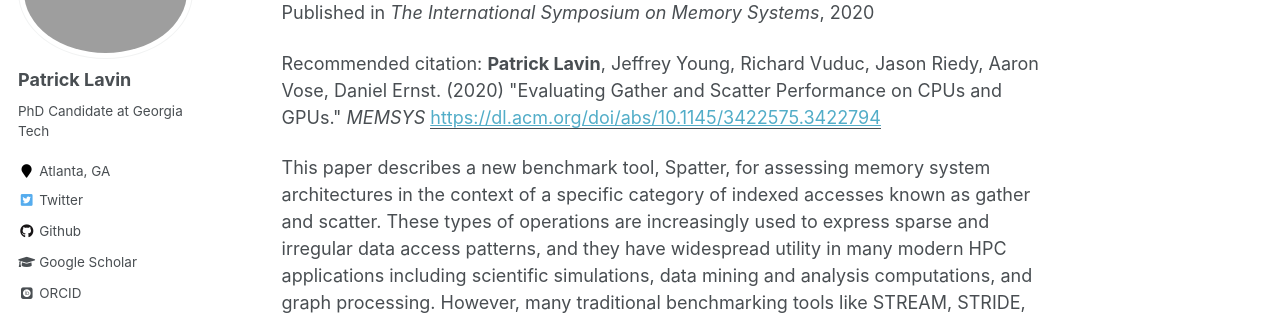
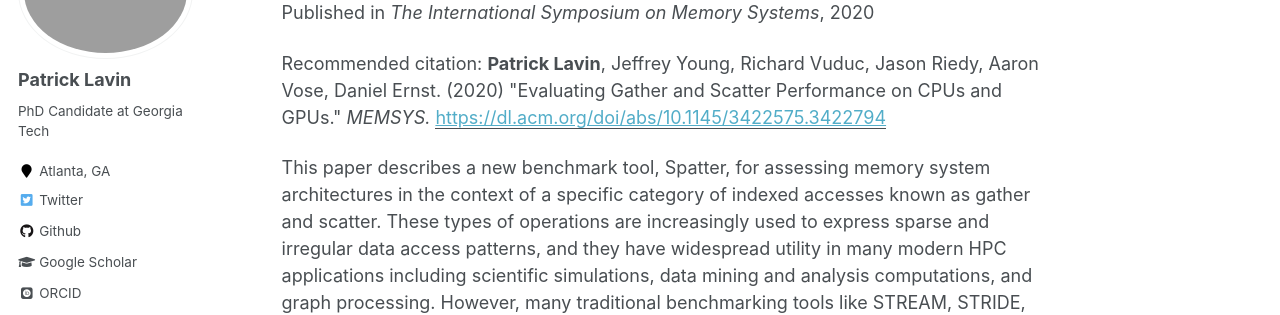
Before and after one commit to plavin/plavin.github.io, a Jekyll site: the page built from _publications/spatter.md, in a window 1280 px wide and 1329 px high. Shown: the part 193-508 px from the top of the window. Built offline with Jekyll 4.4.1, drawn with Linux system fonts in a browser that asks for light colours; some web fonts are replaced.

Commit message:
formatting

```diff
--- a/_publications/spatter.md
+++ b/_publications/spatter.md
@@ -6,7 +6,7 @@ excerpt: 'This paper describes our memory micro-benchmark, [Spatter](https://git
 date: 2020-09-01
 venue: 'The International Symposium on Memory Systems'
 paperurl: 'https://dl.acm.org/doi/abs/10.1145/3422575.3422794'
-citation: '<b>Patrick Lavin</b>, Jeffrey Young, Richard Vuduc, Jason Riedy, Aaron Vose, Daniel Ernst. (2020) &quot;Evaluating Gather and Scatter Performance on CPUs and GPUs.&quot; <i>MEMSYS</i>'
+citation: '<b>Patrick Lavin</b>, Jeffrey Young, Richard Vuduc, Jason Riedy, Aaron Vose, Daniel Ernst. (2020) &quot;Evaluating Gather and Scatter Performance on CPUs and GPUs.&quot; <i>MEMSYS.</i>'
 ---
 This paper describes a new benchmark tool, Spatter, for assessing
 memory system architectures in the context of a specific category
```
Also changed, not shown: _publications/model-swapping.md (+1 -1 lines).
